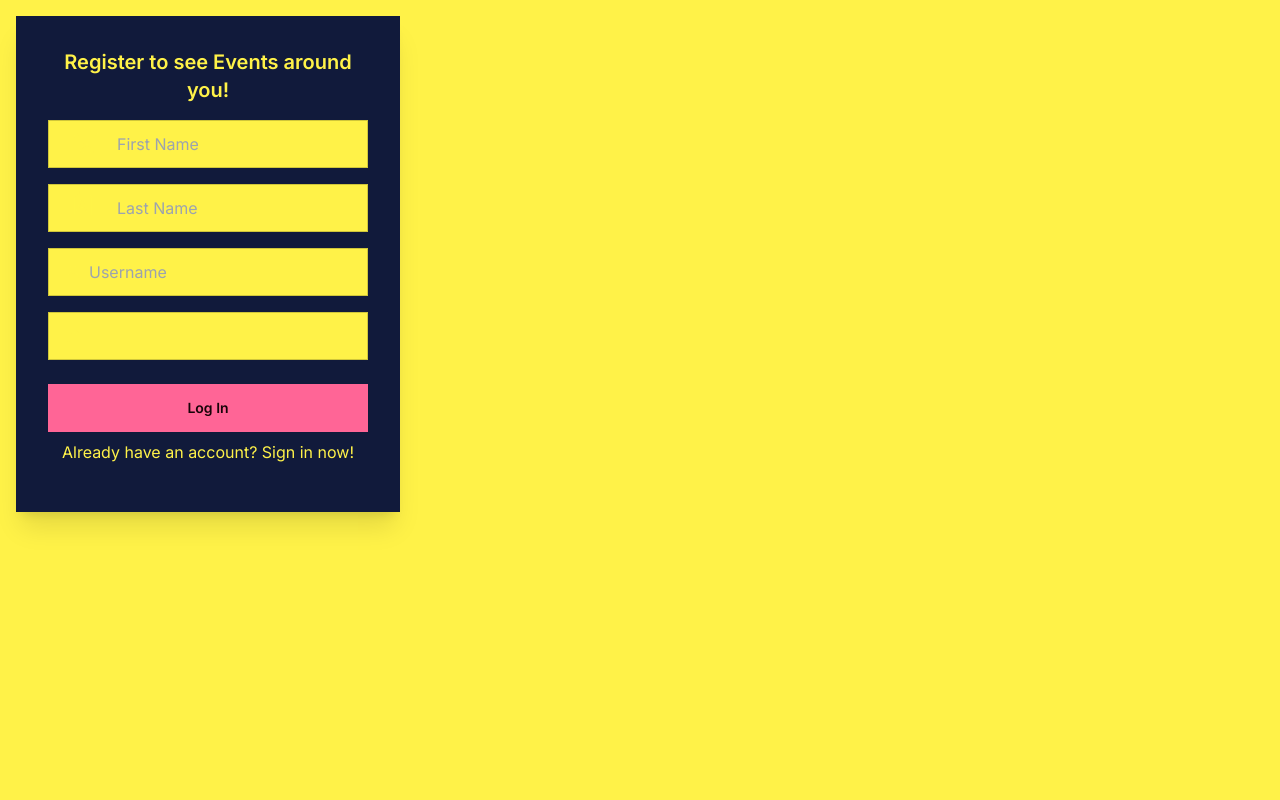
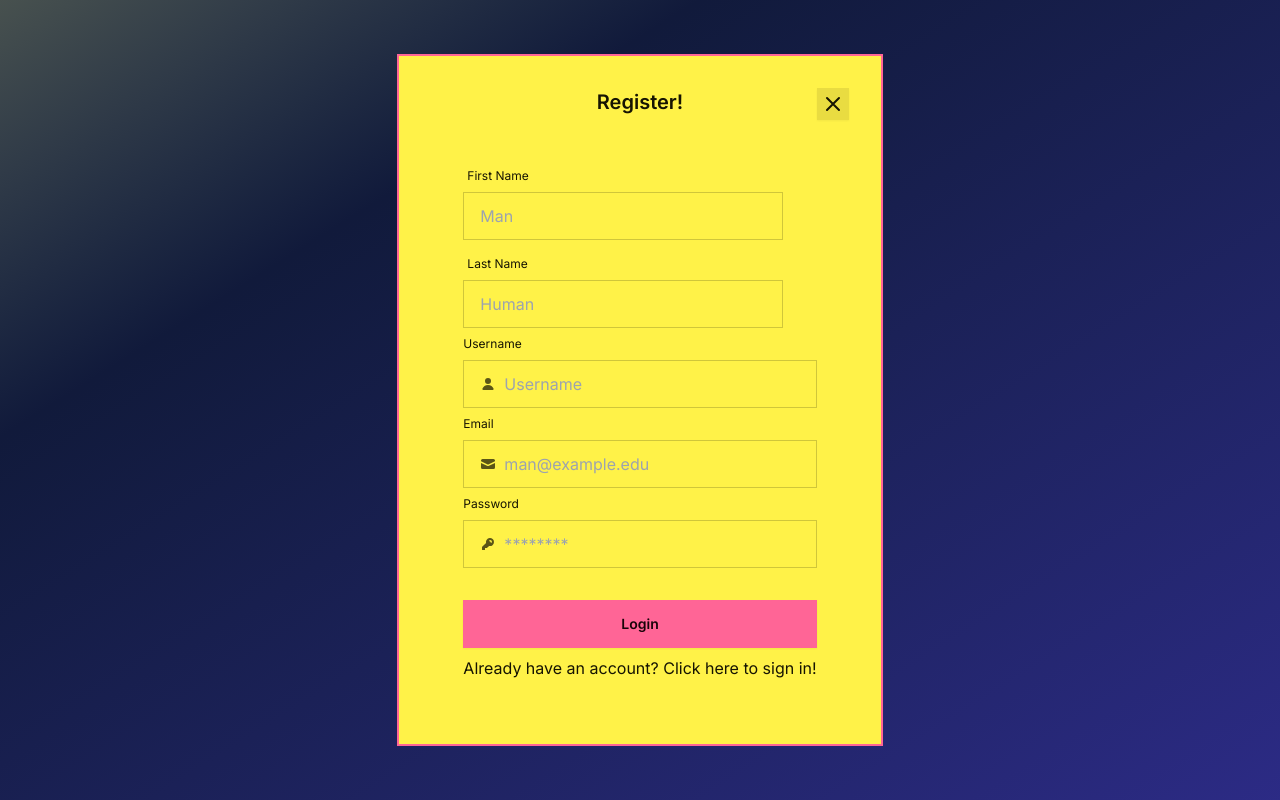
Before and after one commit to bingKegeta/knight-link-app, a Next.js app: page /register in a window 1280 px wide. Built offline with nearby package versions, Linux system fonts and the light colour scheme; what @catppuccin/tailwindcss would draw is missing.

Commit message:
add register page and prompt

```diff
--- a/app/components/RegisterPrompt.tsx
+++ b/app/components/RegisterPrompt.tsx
@@ -3,48 +3,52 @@ import React from "react";
 
 const RegisterPrompt = () => {
   return (
-    <div className="card w-96 bg-neutral text-neutral-content shadow-xl">
-      <div className="card-body items-center text-center">
-        <h2 className="card-title">Register to see Events around you!</h2>
-        <form>
-          <div className="py-2">
-            <label className="input input-bordered flex items-center gap-2 hover:input-primary">
+    <>
+      <div className="card-actions w-full flex items-center justify-center relative">
+        <h1 className="card-title ">Register!</h1>
+        <Link href="/" className="absolute top-0 right-0">
+          <button className="btn btn-square btn-sm">
             <svg
               xmlns="http://www.w3.org/2000/svg"
-                viewBox="0 0 32 32"
-                id="id-card"
-                fill="currentColor"
-                className="opacity-70"
+              className="h-6 w-6"
+              fill="none"
+              viewBox="0 0 24 24"
+              stroke="currentColor"
             >
-                <g data-name="Layer 2">
-                  <path d="M22 8h-2V4a2 2 0 0 0-2-2h-4a2 2 0 0 0-2 2v4h-2a3 3 0 0 0-3 3v16a3 3 0 0 0 3 3h12a3 3 0 0 0 3-3V11a3 3 0 0 0-3-3Zm-8-4h4v4h-4Zm9 23a1 1 0 0 1-1 1H10a1 1 0 0 1-1-1V11a1 1 0 0 1 1-1h12a1 1 0 0 1 1 1Z"></path>
-                  <path d="M18.48 18.685a3 3 0 1 0-4.96 0A4.983 4.983 0 0 0 11 23a1 1 0 0 0 2 0 3 3 0 0 1 6 0 1 1 0 0 0 2 0 4.983 4.983 0 0 0-2.52-4.315ZM15 17a1 1 0 1 1 1 1 1 1 0 0 1-1-1Z"></path>
-                </g>
+              <path
+                strokeLinecap="round"
+                strokeLinejoin="round"
+                strokeWidth="2"
+                d="M6 18L18 6M6 6l12 12"
+              />
             </svg>
-              <input type="text" className="grow" placeholder="First Name" />
+          </button>
+        </Link>
+      </div>
+      <form className="card-body">
+        <label className="form-control">
+          <div className="label">
+            <span className="label-text-alt">First Name</span>
+          </div>
+          <input
+            type="text"
+            placeholder="Man"
+            className="input input-bordered w-full max-w-xs"
+          />
         </label>
+        <label className="form-control">
+          <div className="label">
+            <span className="label-text-alt">Last Name</span>
           </div>
-
-          <div className="py-2">
-            <label className="input input-bordered flex items-center gap-2 hover:input-primary">
-              <svg
-                xmlns="http://www.w3.org/2000/svg"
-                viewBox="0 0 42 42"
-                id="id-card"
-                fill="currentColor"
-                className="opacity-70"
-              >
-                <g data-name="Layer 2">
-                  <path d="M22 8h-2V4a2 2 0 0 0-2-2h-4a2 2 0 0 0-2 2v4h-2a3 3 0 0 0-3 3v16a3 3 0 0 0 3 3h12a3 3 0 0 0 3-3V11a3 3 0 0 0-3-3Zm-8-4h4v4h-4Zm9 23a1 1 0 0 1-1 1H10a1 1 0 0 1-1-1V11a1 1 0 0 1 1-1h12a1 1 0 0 1 1 1Z"></path>
-                  <path d="M18.48 18.685a3 3 0 1 0-4.96 0A4.983 4.983 0 0 0 11 23a1 1 0 0 0 2 0 3 3 0 0 1 6 0 1 1 0 0 0 2 0 4.983 4.983 0 0 0-2.52-4.315ZM15 17a1 1 0 1 1 1 1 1 1 0 0 1-1-1Z"></path>
-                </g>
-              </svg>
-              <input type="text" className="grow" placeholder="Last Name" />
+          <input
+            type="text"
+            placeholder="Human"
+            className="input input-bordered w-full max-w-xs"
+          />
         </label>
-          </div>
-
-          <div className="py-2">
-            <label className="input input-bordered flex items-center gap-2 hover:input-secondary">
+        <span className="label-text-alt">Username</span>
+        <div className="form-control">
+          <label className="input input-bordered flex items-center gap-2 focus:input-secondary">
             <svg
               xmlns="http://www.w3.org/2000/svg"
               viewBox="0 0 16 16"
@@ -56,9 +60,22 @@ const RegisterPrompt = () => {
             <input type="text" className="grow" placeholder="Username" />
           </label>
         </div>
-
-          <div className="py-2">
-            <label className="input input-bordered flex items-center gap-2 hover:input-info">
+        <span className="label-text-alt">Email</span>
+        <label className="input input-bordered flex items-center gap-2">
+          <svg
+            xmlns="http://www.w3.org/2000/svg"
+            viewBox="0 0 16 16"
+            fill="currentColor"
+            className="w-4 h-4 opacity-70"
+          >
+            <path d="M2.5 3A1.5 1.5 0 0 0 1 4.5v.793c.026.009.051.02.076.032L7.674 8.51c.206.1.446.1.652 0l6.598-3.185A.755.755 0 0 1 15 5.293V4.5A1.5 1.5 0 0 0 13.5 3h-11Z" />
+            <path d="M15 6.954 8.978 9.86a2.25 2.25 0 0 1-1.956 0L1 6.954V11.5A1.5 1.5 0 0 0 2.5 13h11a1.5 1.5 0 0 0 1.5-1.5V6.954Z" />
+          </svg>
+          <input type="text" className="grow" placeholder="man@example.edu" />
+        </label>
+        <span className="label-text-alt">Password</span>
+        <div className="form-control">
+          <label className="input input-bordered flex items-center gap-2 focus:input-secondary">
             <svg
               xmlns="http://www.w3.org/2000/svg"
               viewBox="0 0 16 16"
@@ -71,20 +88,20 @@ const RegisterPrompt = () => {
                 clipRule="evenodd"
               />
             </svg>
-              <input type="password" className="grow" value="password" />
+            <input type="password" className="grow" placeholder="********" />
           </label>
         </div>
-
-          <div className="card-actions justify-center w-full py-4">
-            {/* The next part likely is going to be it's own component for CSR shenanigans */}
-            <button className="btn btn-primary  w-full">Log In</button>
-            <Link className="link link-hover hover:link-info" href="/login">
-              Already have an account? Sign in now!
+        <div className="form-control mt-6">
+          <button className="btn btn-primary">Login</button>
+        </div>
+        <Link
+          className="form-control link link-hover hover:link-info"
+          href="/login"
+        >
+          Already have an account? Click here to sign in!
         </Link>
-          </div>
       </form>
-      </div>
-    </div>
+    </>
   );
 };
 
--- a/app/register/page.tsx
+++ b/app/register/page.tsx
@@ -3,8 +3,10 @@ import RegisterPrompt from "../components/RegisterPrompt";
 
 const RegisterPage = () => {
   return (
-    <div className="p-4">
-      <RegisterPrompt />
+    <div className=" h-[100vh] flex items-center justify-center m-auto bg-gradient-to-br from-base-100 to-indigo-800 via-neutral animate-gradient-x">
+      <div className="p-8 card card-normal bg-base-100 fixed border-2 border-primary inline-block">
+        <RegisterPrompt />
+      </div>
     </div>
   );
 };
```
Lines whose indentation alone changed are shown as unchanged.
